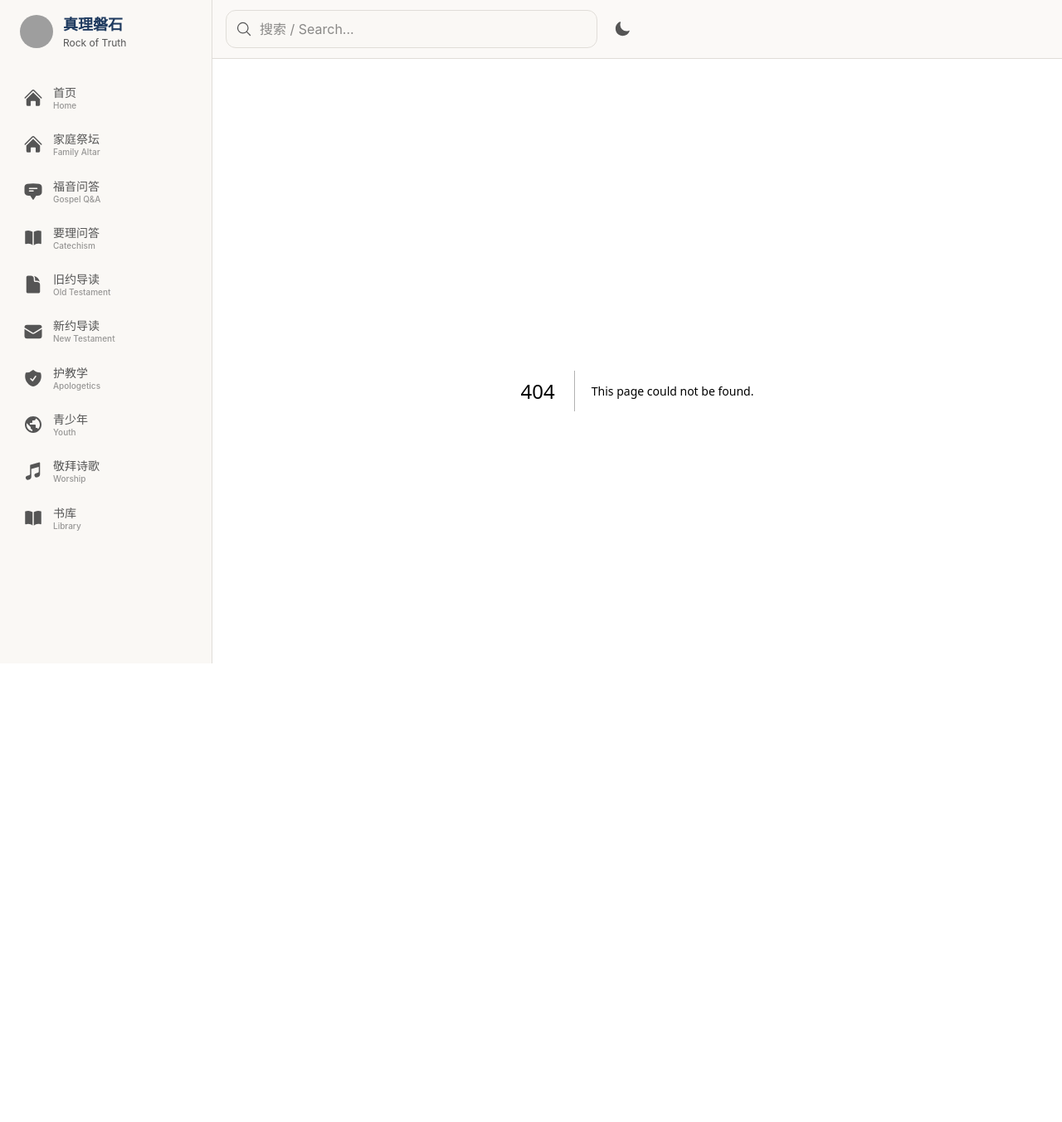
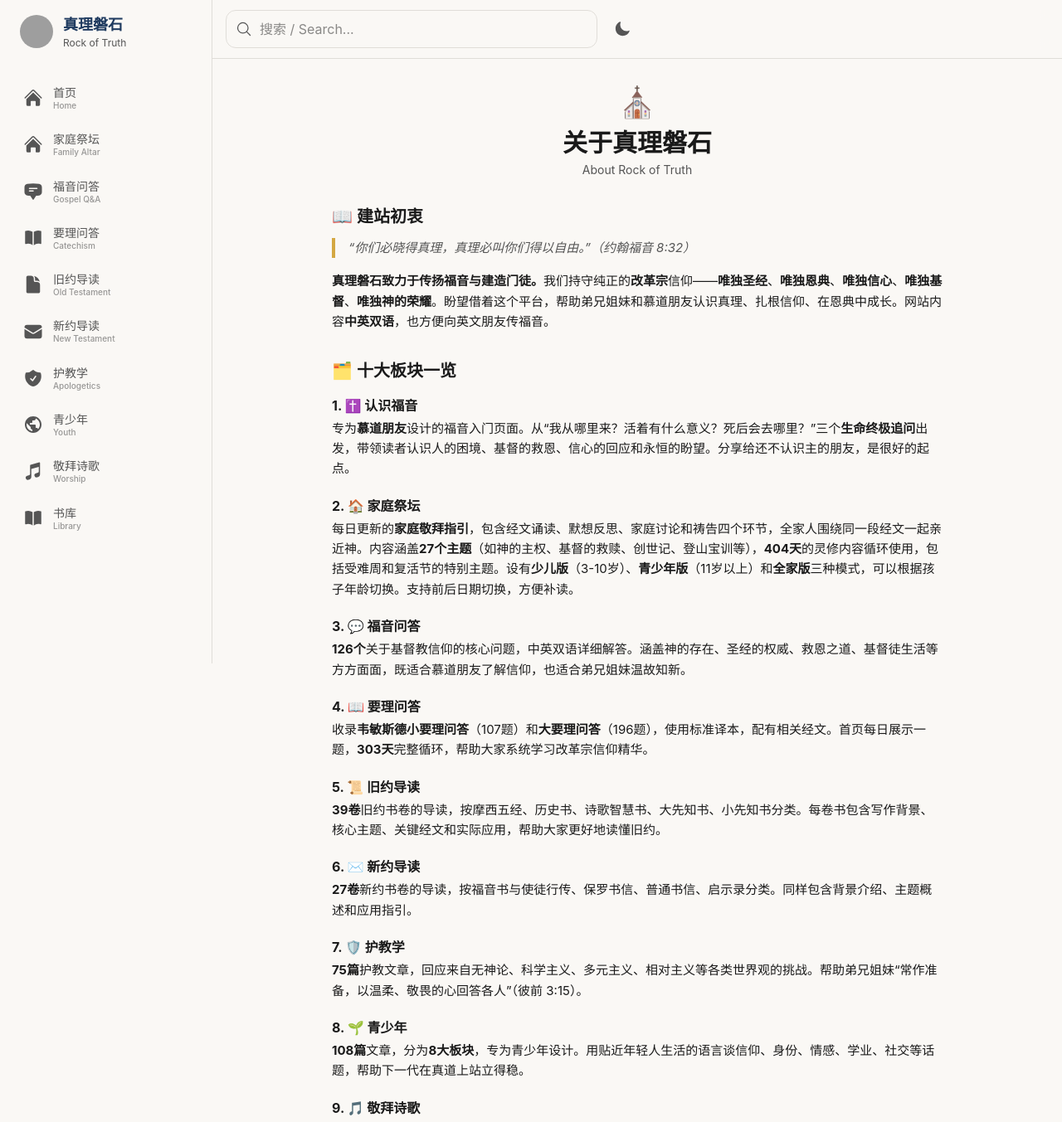
Before and after one commit to dryanlab/gospel-toolkit, a Next.js app in the folder web/: page /about in a window 1280 px wide. Before the commit this address had no page. Shown: the top 1353 px of the page at 83% size. Before the commit the page ends 871 px from the top, so only its background shows below. Built offline with nearby package versions, Linux system fonts and the light colour scheme; grey boxes are pictures that could not be loaded.

Commit message:
feat: add /about guide page, update homepage stats and worship desc

```diff
--- /dev/null
+++ b/web/src/app/about/page.tsx
@@ -0,0 +1,119 @@
+'use client';
+
+export default function AboutPage() {
+  return (
+    <div className="max-w-3xl mx-auto px-4 py-8">
+      <div className="text-center mb-8">
+        <span className="text-4xl">⛪</span>
+        <h1 className="font-serif-cn text-2xl md:text-3xl font-bold text-[var(--color-text)] mt-3">关于真理磐石</h1>
+        <p className="text-sm text-[var(--color-text-secondary)] mt-1">About Rock of Truth</p>
+      </div>
+
+      <div className="space-y-8 text-[var(--color-text)] text-[15px] leading-relaxed">
+
+        {/* 建站初衷 */}
+        <section>
+          <h2 className="font-serif-cn text-xl font-bold mb-3">📖 建站初衷</h2>
+          <blockquote className="border-l-4 border-[var(--color-accent)] pl-4 italic text-[var(--color-text-secondary)] mb-4">
+            &ldquo;你们必晓得真理，真理必叫你们得以自由。&rdquo;（约翰福音 8:32）
+          </blockquote>
+          <p>
+            <strong>真理磐石致力于传扬福音与建造门徒。</strong>我们持守纯正的<strong>改革宗</strong>信仰——<strong>唯独圣经</strong>、<strong>唯独恩典</strong>、<strong>唯独信心</strong>、<strong>唯独基督</strong>、<strong>唯独神的荣耀</strong>。盼望借着这个平台，帮助弟兄姐妹和慕道朋友认识真理、扎根信仰、在恩典中成长。网站内容<strong>中英双语</strong>，也方便向英文朋友传福音。
+          </p>
+        </section>
+
+        {/* 十大板块 */}
+        <section>
+          <h2 className="font-serif-cn text-xl font-bold mb-4">🗂️ 十大板块一览</h2>
+          <div className="space-y-5">
+
+            <div>
+              <h3 className="font-bold text-base">1. ✝️ 认识福音</h3>
+              <p className="mt-1">专为<strong>慕道朋友</strong>设计的福音入门页面。从&ldquo;我从哪里来？活着有什么意义？死后会去哪里？&rdquo;三个<strong>生命终极追问</strong>出发，带领读者认识人的困境、基督的救恩、信心的回应和永恒的盼望。分享给还不认识主的朋友，是很好的起点。</p>
+            </div>
+
+            <div>
+              <h3 className="font-bold text-base">2. 🏠 家庭祭坛</h3>
+              <p className="mt-1">每日更新的<strong>家庭敬拜指引</strong>，包含经文诵读、默想反思、家庭讨论和祷告四个环节，全家人围绕同一段经文一起亲近神。内容涵盖<strong>27个主题</strong>（如神的主权、基督的救赎、创世记、登山宝训等），<strong>404天</strong>的灵修内容循环使用，包括受难周和复活节的特别主题。设有<strong>少儿版</strong>（3-10岁）、<strong>青少年版</strong>（11岁以上）和<strong>全家版</strong>三种模式，可以根据孩子年龄切换。支持前后日期切换，方便补读。</p>
+            </div>
+
+            <div>
+              <h3 className="font-bold text-base">3. 💬 福音问答</h3>
+              <p className="mt-1"><strong>126个</strong>关于基督教信仰的核心问题，中英双语详细解答。涵盖神的存在、圣经的权威、救恩之道、基督徒生活等方方面面，既适合慕道朋友了解信仰，也适合弟兄姐妹温故知新。</p>
+            </div>
+
+            <div>
+              <h3 className="font-bold text-base">4. 📖 要理问答</h3>
+              <p className="mt-1">收录<strong>韦敏斯德小要理问答</strong>（107题）和<strong>大要理问答</strong>（196题），使用标准译本，配有相关经文。首页每日展示一题，<strong>303天</strong>完整循环，帮助大家系统学习改革宗信仰精华。</p>
+            </div>
+
+            <div>
+              <h3 className="font-bold text-base">5. 📜 旧约导读</h3>
+              <p className="mt-1"><strong>39卷</strong>旧约书卷的导读，按摩西五经、历史书、诗歌智慧书、大先知书、小先知书分类。每卷书包含写作背景、核心主题、关键经文和实际应用，帮助大家更好地读懂旧约。</p>
+            </div>
+
+            <div>
+              <h3 className="font-bold text-base">6. ✉️ 新约导读</h3>
+              <p className="mt-1"><strong>27卷</strong>新约书卷的导读，按福音书与使徒行传、保罗书信、普通书信、启示录分类。同样包含背景介绍、主题概述和应用指引。</p>
+            </div>
+
+            <div>
+              <h3 className="font-bold text-base">7. 🛡️ 护教学</h3>
+              <p className="mt-1"><strong>75篇</strong>护教文章，回应来自无神论、科学主义、多元主义、相对主义等各类世界观的挑战。帮助弟兄姐妹&ldquo;常作准备，以温柔、敬畏的心回答各人&rdquo;（彼前 3:15）。</p>
+            </div>
+
+            <div>
+              <h3 className="font-bold text-base">8. 🌱 青少年</h3>
+              <p className="mt-1"><strong>108篇</strong>文章，分为<strong>8大板块</strong>，专为青少年设计。用贴近年轻人生活的语言谈信仰、身份、情感、学业、社交等话题，帮助下一代在真道上站立得稳。</p>
+            </div>
+
+            <div>
+              <h3 className="font-bold text-base">9. 🎵 敬拜诗歌</h3>
+              <p className="mt-1">精选<strong>415首</strong>中英文敬拜诗歌，涵盖赞美诗歌、敬拜诗歌、福音诗歌、经典圣诗等类别。内嵌<strong>YouTube播放器</strong>，支持顺序播放、随机播放、单曲循环等多种模式，也支持搜索和分类浏览。可以在灵修、家庭敬拜或个人安静时间中使用。</p>
+            </div>
+
+            <div>
+              <h3 className="font-bold text-base">10. 📚 书库</h3>
+              <p className="mt-1"><strong>326本</strong>改革宗经典著作，支持按<strong>作者</strong>（222位）、<strong>适合人群</strong>、<strong>分类</strong>浏览和搜索。其中<strong>21本</strong>可在线阅读全文，是深入学习的宝贵资源。</p>
+            </div>
+
+          </div>
+        </section>
+
+        {/* 特色功能 */}
+        <section>
+          <h2 className="font-serif-cn text-xl font-bold mb-4">✨ 特色功能</h2>
+          <div className="space-y-3">
+            <p>🔍 <strong>全站搜索</strong>：顶部搜索栏可跨所有板块快速搜索，输入关键词即可找到相关的问答、文章、诗歌和书籍</p>
+            <p>🔊 <strong>语音朗读</strong>：全站内容支持中英文语音朗读（TTS），点击朗读按钮即可聆听，方便开车、做家务或视力不便时使用</p>
+            <p>🌐 <strong>中英双语</strong>：所有内容均提供中英文对照，方便不同语言背景的弟兄姐妹使用，也便于向英文朋友传福音</p>
+            <p>📅 <strong>每日更新</strong>：家庭祭坛每日自动更新内容，要理问答每日展示一题，每天打开都有新内容</p>
+            <p>🌙 <strong>深色模式</strong>：支持明暗主题切换，夜间阅读更舒适</p>
+          </div>
+        </section>
+
+        {/* 如何使用 */}
+        <section>
+          <h2 className="font-serif-cn text-xl font-bold mb-4">💻 如何使用</h2>
+          <p className="mb-4">本网站在<strong>电脑上阅读体验最佳</strong>，宽屏布局、左侧导航栏让浏览更直观舒适。手机上阅读也很方便，底部导航栏可快速切换各板块，随时随地都能使用。</p>
+          <ol className="list-decimal list-inside space-y-2">
+            <li>浏览器打开 <strong>rockoftruth.sudoem.org</strong></li>
+            <li>手机用户可以<strong>添加到主屏幕</strong>，像App一样使用</li>
+            <li>每天打开首页，即可看到当日的<strong>家庭祭坛</strong>入口和<strong>要理问答</strong></li>
+            <li>用搜索栏快速查找任何感兴趣的内容</li>
+            <li>敬拜诗歌支持<strong>后台播放</strong>，可以边听边浏览其他内容</li>
+          </ol>
+        </section>
+
+        {/* 联系 */}
+        <section className="text-center pt-6 border-t border-[var(--color-border)]">
+          <p>欢迎大家使用并转发给身边的朋友！</p>
+          <p className="mt-2">如有任何建议或反馈，请发邮件至 <a href="mailto:rockoftruth@sudoem.org" className="text-[var(--color-accent)] hover:underline font-bold">rockoftruth@sudoem.org</a></p>
+          <p className="mt-4 text-[var(--color-text-secondary)] italic">愿神使用这个小小的平台，让更多人认识祂的真理，被祂的恩典所建立！</p>
+          <p className="mt-3 text-sm text-[var(--color-text-secondary)]">&ldquo;因为那已经立好的根基就是耶稣基督，此外没有人能立别的根基。&rdquo;（哥林多前书 3:11）</p>
+        </section>
+
+      </div>
+    </div>
+  );
+}
--- a/web/src/app/page.tsx
+++ b/web/src/app/page.tsx
@@ -54,7 +54,7 @@ const modules = [
     href: '/worship',
     title: '敬拜诗歌',
     subtitle: 'Worship',
-    desc: '精选华语敬拜赞美诗歌，在歌声中亲近神',
+    desc: '415首中英文敬拜诗歌，在歌声中亲近神',
     color: 'from-rose-600 to-pink-700',
     icon: '🎵',
   },
@@ -148,12 +148,16 @@ export default function HomePage() {
         <h3 className="font-serif-cn text-lg font-semibold text-[var(--color-text)] mb-2">关于真理磐石</h3>
         <p className="text-xs text-[var(--color-text-secondary)] mb-3">About Rock of Truth</p>
         <p className="text-sm text-[var(--color-text)] leading-relaxed max-w-2xl mx-auto">
-          真理磐石致力于传扬纯正的改革宗福音信仰，持守唯独圣经、唯独恩典、唯独信心、唯独基督、唯独神的荣耀。我们相信韦敏斯德信条所总结的圣经教义，盼望借着这个平台，帮助更多人认识真理，扎根信仰，在恩典中成长。
+          <strong>真理磐石致力于传扬福音与建造门徒。</strong>我们持守纯正的改革宗信仰——<strong>唯独圣经</strong>、<strong>唯独恩典</strong>、<strong>唯独信心</strong>、<strong>唯独基督</strong>、<strong>唯独神的荣耀</strong>。盼望借着这个平台，帮助更多人认识真理，扎根信仰，在恩典中成长。
         </p>
         <p className="text-xs text-[var(--color-text-secondary)] mt-3 italic max-w-2xl mx-auto">
-          Rock of Truth is dedicated to proclaiming the historic Reformed faith — Sola Scriptura, Sola Gratia, Sola Fide, Solus Christus, Soli Deo Gloria. We believe in the biblical doctrine as summarized in the Westminster Standards, and hope that through this platform, more people will come to know the truth, be rooted in the faith, and grow in grace.
+          Rock of Truth is dedicated to proclaiming the Gospel and building disciples. We hold to the historic Reformed faith — Sola Scriptura, Sola Gratia, Sola Fide, Solus Christus, Soli Deo Gloria. We hope that through this platform, more people will come to know the truth, be rooted in the faith, and grow in grace.
         </p>
-        <div className="mt-4 pt-4 border-t border-[var(--color-border)]">
+        <div className="mt-4 pt-4 border-t border-[var(--color-border)] flex items-center justify-center gap-4">
+          <a href="/about" className="text-sm text-[var(--color-accent)] hover:underline">
+            📖 使用指南 / Guide
+          </a>
+          <span className="text-[var(--color-text-secondary)]">·</span>
           <a href="mailto:rockoftruth@sudoem.org" className="text-sm text-[var(--color-accent)] hover:underline">
             ✉️ rockoftruth@sudoem.org
           </a>
```
